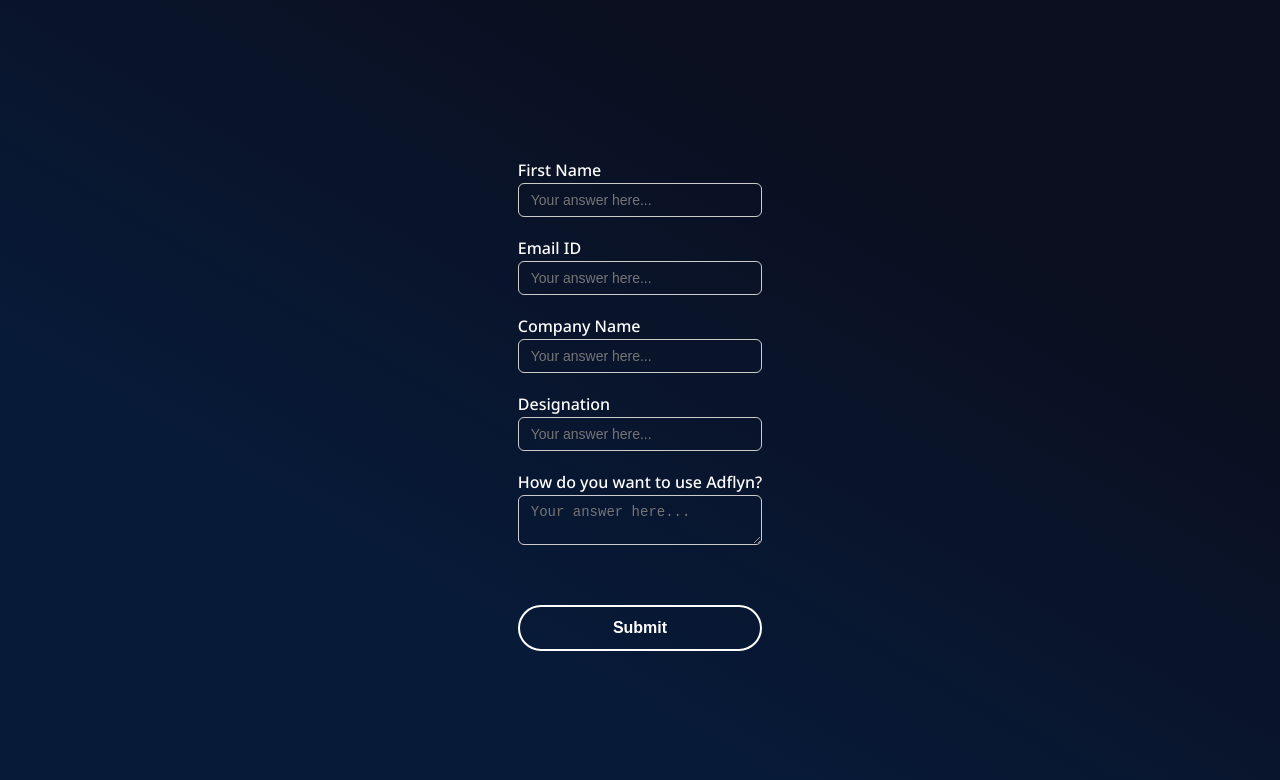
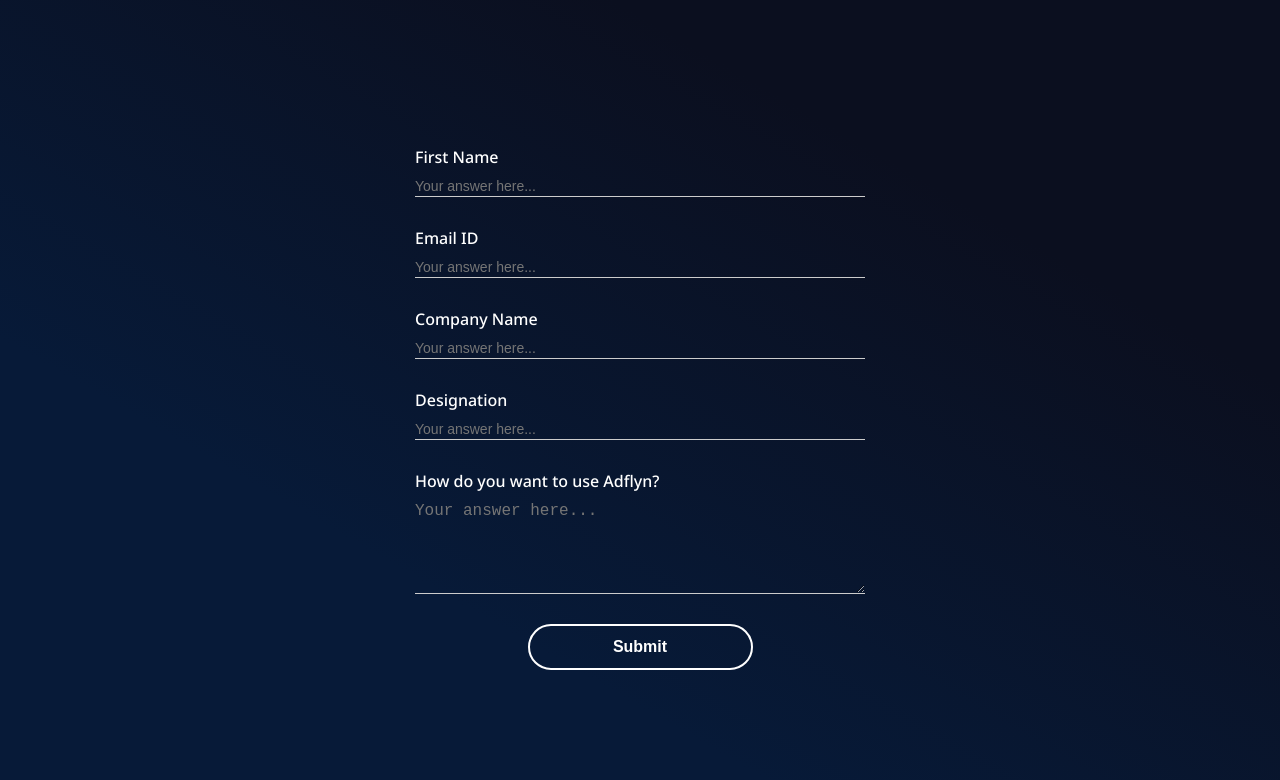
Before and after one commit to A-Rahman-19/Adflyn, a React (Create React App) app in the folder frontend/: page /waitlists in a window 1280 px wide. Both pictures are taken after a click on the button "Join Waitlist!". Shown: the top 780 px of the page. Built offline with nearby package versions, Linux system fonts and the light colour scheme.

Commit message:
css completed

```diff
--- a/frontend/src/component/home.css
+++ b/frontend/src/component/home.css
@@ -10,6 +10,7 @@ body {
   justify-content: center;
   height: 100vh;
   text-align: center;
+  width: 100%;
 }
 .logo {
   width: 150px;
--- a/frontend/src/component/waitlists.css
+++ b/frontend/src/component/waitlists.css
@@ -13,16 +13,38 @@
     color: #071a38;
   }
 }
-
+.submit-button{
+  border: 2px solid #fff;
+  background: transparent;
+  color: #fff;
+  border-radius: 30px;
+  padding: 12px 32px;
+  font-size: 1rem;
+  font-weight: 600;
+  width: 50%;
+margin: 0 auto;
+  cursor: pointer;
+  margin-top: 15px;
+  transition: background 0.2s, color 0.2s;
+  &:hover {
+    background: #fff;
+    color: #071a38;
+  }
+}
 .waitlist-form {
   display: flex;
   flex-direction: column;
+  width: 450px;
+  opacity: 0;
+  transform: translateY(20px);
+  animation: blurIn 1s ease-out forwards;
+  animation-delay: 0.6s;
 }
 
 .inputs {
   display: flex;
   flex-direction: column;
-  margin: 10px 0;
+  margin: 15px 0;
 }
 
 .inputs label {
@@ -35,13 +57,20 @@
 .inputs input,
 .inputs textarea,
 .inputs select {
-  padding: 8px 12px;
-  border-radius: 6px;
-  border: 1px solid #ccc;
+  padding: 8px 12px 2px 0px;
+  border: none;
+  border-bottom: 1px solid #ccc;
+  border-radius: 0;
   background-color: transparent;
   font-size: 14px;
   box-sizing: border-box;
   color: #fff;
+}
+
+.inputs textarea {
+  min-height: 100px;
+  font-size: 16px;
+  resize: vertical;
 }
 .fade-in-text {
   animation: blurIn 1s ease-out forwards;
--- a/frontend/src/component/waitlists.js
+++ b/frontend/src/component/waitlists.js
@@ -37,7 +37,7 @@ const Waitlist = () => {
 
   if (showForm) {
     return (
-      <div className='waitlist-container'>
+      <div>
         <form className="waitlist-form fade-in-form" onSubmit={handleSubmit}>
           <div className='inputs'>
             <label htmlFor="firstName">First Name</label>
@@ -98,7 +98,7 @@ const Waitlist = () => {
               onChange={handleChange}
             />
           </div>
-          <button className='waitlist-button' type="submit">Submit</button>
+          <button className='submit-button' type="submit">Submit</button>
         </form>
       </div>
     );
```
